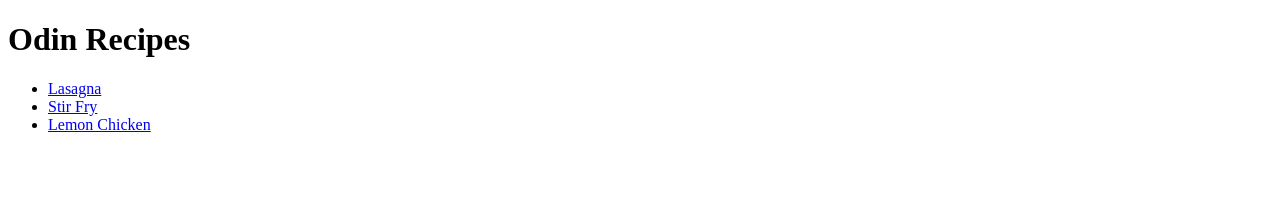
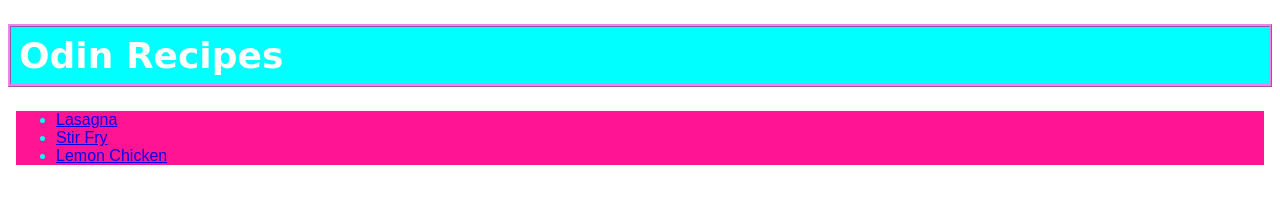
Before and after one commit to kissofd3ath/odin-recipes, a plain HTML site: page index.html in a window 1280 px wide. Drawn offline with Linux system fonts and the light colour scheme.

Commit message:
Add CSS to recipe website

```diff
--- a/index.html
+++ b/index.html
@@ -4,14 +4,15 @@
 	<meta charset="UTF-8">
 	<meta http-equiv="X-UA-Compatible" content="IE=edge">
 	<meta name="viewport" content="width=device-width, initial-scale=1.0">
+	<link href="styles/style.css" rel="stylesheet">
 	<title>Document</title>
 </head>
 <body>
 	<h1>Odin Recipes</h1>
-	<ul>
-	<li><a href="recipes/lasagna.html">Lasagna</a></li>
-	<li><a href="recipes/stir-fry.html">Stir Fry</a></li>
-	<li><a href="recipes/lemon-chicken.html">Lemon Chicken</a></li>
-	</ul>
+		<ul>
+			<li><a href="recipes/lasagna.html">Lasagna</a></li>
+			<li><a href="recipes/stir-fry.html">Stir Fry</a></li>
+			<li><a href="recipes/lemon-chicken.html">Lemon Chicken</a></li>
+		</ul>
 </body>
 </html>
--- /dev/null
+++ b/styles/style.css
@@ -0,0 +1,18 @@
+h1 {
+	background-color: aqua;
+	border-style: ridge;
+	border-color: violet;
+	color: white;
+	font-size: 36px;
+	font-family: cursive;
+	font-weight: bold;
+	padding: 8px;
+}
+
+ul {
+	background-color: deeppink;
+	color: cyan;
+	font-size: 16px;
+	font-family: fantasy;
+	margin: 8px;
+}
```
